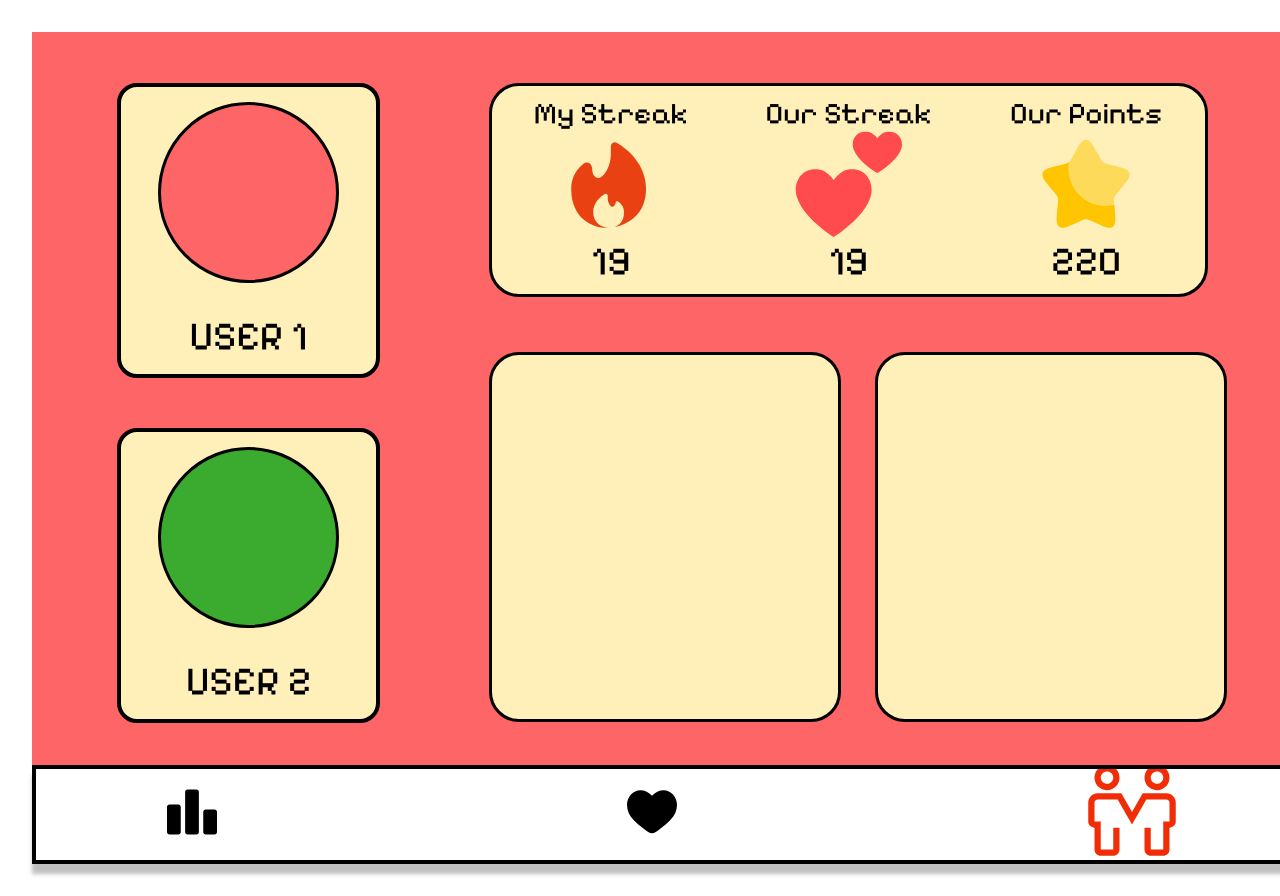
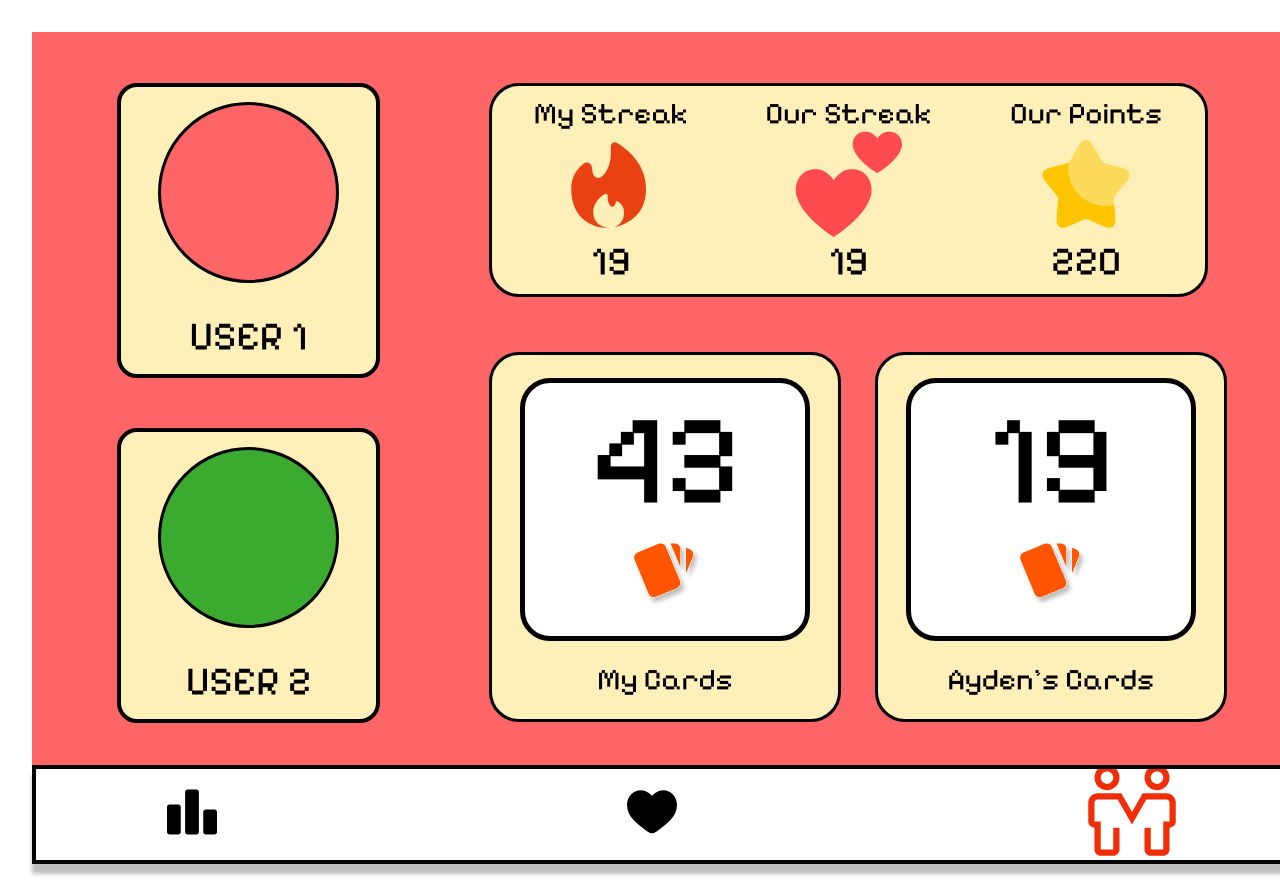
Before and after one commit to adhayes1919/lovelanguage, a React (Vite) app in the folder client/: page /about in a window 1280 px wide. Shown: the top 896 px of the page. Built offline with nearby package versions, Linux system fonts and the light colour scheme.

Commit message:
updated about and home pages

```diff
--- a/client/src/pages/about/About.css
+++ b/client/src/pages/about/About.css
@@ -120,7 +120,7 @@ h3 {
 
 h4 {
   margin: 0;
-  width: 167px;
+  width: 300px;
   font-family: 'Pixelify Sans';
   font-style: normal;
   font-weight: 400;
@@ -141,10 +141,34 @@ h4 {
   height: 371px;
 }
 
-.cards div {
+.cards > div {
+  display: flex;
+  flex-direction: column;
+  justify-content: center;
+  align-items: center;
   width: 352px;
   height: 370px;
   background: #FFEFB8;
   border: 3px solid #000000;
   border-radius: 30px;
+  gap: 20px;
 }
+
+.cards h1 {
+  margin: 0;
+font-family: 'Pixelify Sans';
+font-style: normal;
+font-weight: 400;
+font-size: 128px;
+line-height: 154px;
+color: #000000;
+}
+
+.white-container{
+width: 290px;
+height: 263px;
+background: #FFFFFF;
+border: 5px solid #000000;
+border-radius: 30px;
+
+}
--- a/client/src/pages/about/About.jsx
+++ b/client/src/pages/about/About.jsx
@@ -39,9 +39,21 @@ const About = () => {
                         </div>
 
                         <div className="cards">
-                            <div className="card-one"> </div>
+                            <div className="card-one">
+                                <div className="white-container">
+                                    <h1>43</h1>
+                                    <img src="img/deck-of-cards-icon.svg" alt="" />
+                                </div>
+                                <h4>My Cards</h4>
+                            </div>
 
-                            <div className="card-two"> </div>
+                            <div className="card-two">
+                            <div className="white-container">
+                                    <h1>19</h1>
+                                    <img src="img/deck-of-cards-icon.svg" alt="" />
+                                </div>
+                                <h4>Ayden's Cards</h4>
+                            </div>
 
                         </div>
                     </div>
--- a/client/src/pages/home/Home.jsx
+++ b/client/src/pages/home/Home.jsx
@@ -7,7 +7,7 @@ import Study from './Study.jsx';
 
 const Home = () => {
     const [isLoggedIn, setLoggedIn] = useState(true);
-    const [isPairedPartner, setPairedPartner] = useState(false);
+    const [isPairedPartner, setPairedPartner] = useState(true);
     const [isNavbarHidden, setIsNavbarHidden] = useState(false);
 
     // useEffect(() => {
--- a/client/src/pages/home/Study.jsx
+++ b/client/src/pages/home/Study.jsx
@@ -238,7 +238,7 @@ const Study = ({setNavbarHidden}) => {
 
                     <div className="study-button" onClick={handleCurrentClick}>
                         <div >
-                            <p className="user1-points">00000</p>
+                            <p className="user1-points">000</p>
                             <img src="img/points-star.svg" alt="" />
                         </div>
                         <h2>Study</h2>
--- a/client/src/pages/settings/Settings.jsx
+++ b/client/src/pages/settings/Settings.jsx
@@ -1,6 +1,5 @@
 import React, { useState, useEffect } from "react";
 import "./Settings.css";
-import Navbar from "components/Navbar";
 import { Link } from "react-router-dom";
 
 const Settings = () => {
```
Also changed, not shown: client/public/img/deck-of-cards-icon.svg (added).
